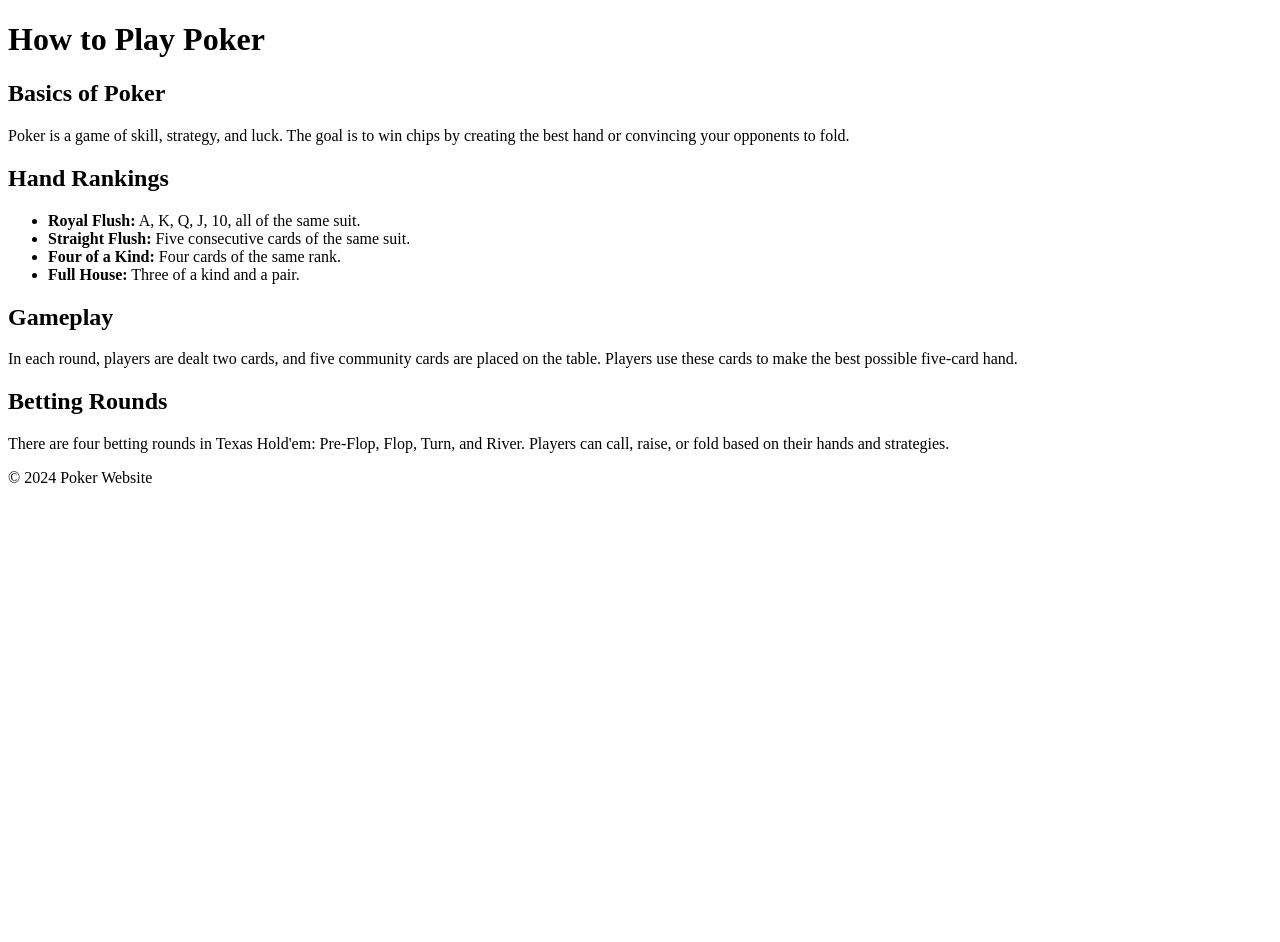
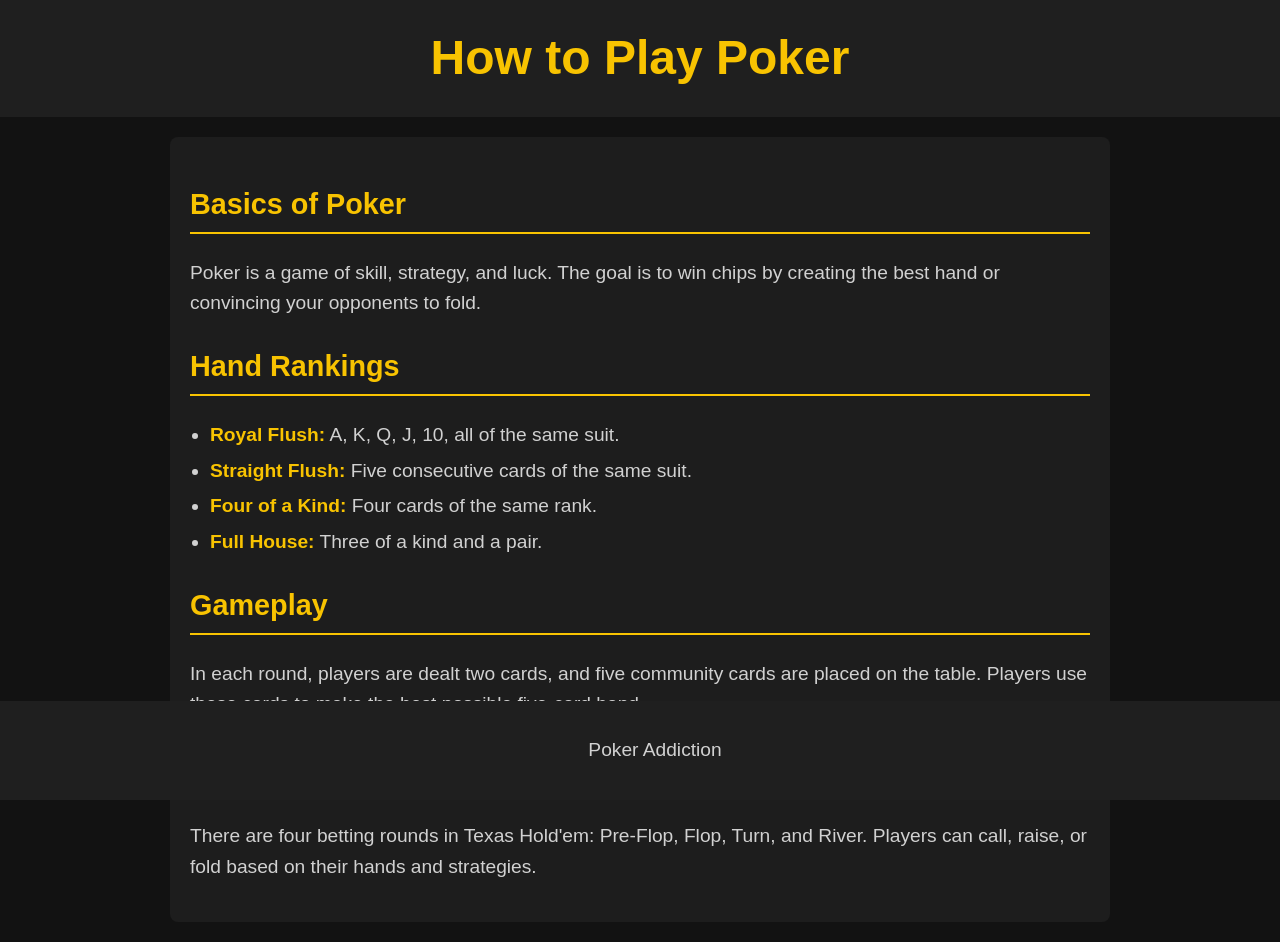
Before and after one commit to NickEscc/addiction-website, a Django app: page /HowToPlay/ in a window 1280 px wide. Before the commit the page ends 483 px from the top, so only its background shows below. Run offline with Django 5.2, Linux system fonts and the light colour scheme.

Commit message:
Added CSS to HowToPlay

```diff
--- a/website/templates/website/HowToPlay.html
+++ b/website/templates/website/HowToPlay.html
@@ -4,6 +4,91 @@
     <meta charset="UTF-8">
     <meta name="viewport" content="width=device-width, initial-scale=1.0">
     <title>How to Play Poker</title>
+    <style>
+        /* General body styling */
+        body {
+            background-color: #121212; /* Black background */
+            color: #fff; /* White text for contrast */
+            font-family: 'Arial', sans-serif;
+            margin: 0;
+            padding: 0;
+            line-height: 1.6;
+        }
+
+        /* Header styling */
+        header {
+            background-color: #1f1f1f; /* Dark gray for header */
+            padding: 20px;
+            text-align: center;
+        }
+
+        header h1 {
+            font-size: 3em;
+            margin: 0;
+            color: #f8c301; /* Golden yellow color for contrast */
+        }
+
+        /* Main content area */
+        main {
+            max-width: 900px;
+            margin: 20px auto;
+            padding: 20px;
+            background-color: #1d1d1d; /* Slightly lighter gray for content area */
+            border-radius: 8px;
+        }
+
+        section {
+            margin-bottom: 20px;
+        }
+
+        /* Section title */
+        h2 {
+            font-size: 1.8em;
+            color: #f8c301; /* Golden yellow */
+            border-bottom: 2px solid #f8c301;
+            padding-bottom: 5px;
+        }
+
+        /* Paragraph text */
+        p, ul {
+            font-size: 1.2em;
+            color: #d1d1d1; /* Light gray for readability */
+        }
+
+        /* List styling */
+        ul {
+            padding-left: 20px;
+        }
+
+        li {
+            margin: 5px 0;
+        }
+
+        li strong {
+            color: #f8c301; /* Golden yellow for emphasis */
+        }
+
+        /* Footer styling */
+        footer {
+            text-align: center;
+            padding: 15px;
+            background-color: #1f1f1f;
+            position: fixed;
+            bottom: 0;
+            width: 100%;
+            color: #d1d1d1;
+        }
+
+        /* Links styling */
+        a {
+            color: #f8c301;
+            text-decoration: none;
+        }
+
+        a:hover {
+            text-decoration: underline;
+        }
+    </style>
 </head>
 <body>
     <header>
@@ -37,7 +122,7 @@
         </section>
     </main>
     <footer>
-        <p>&copy; 2024 Poker Website</p>
+        <p>Poker Addiction</p>
     </footer>
 </body>
 </html>
```
